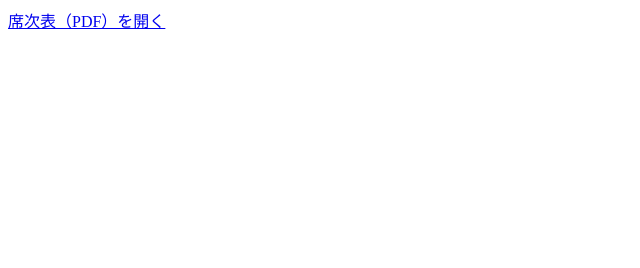
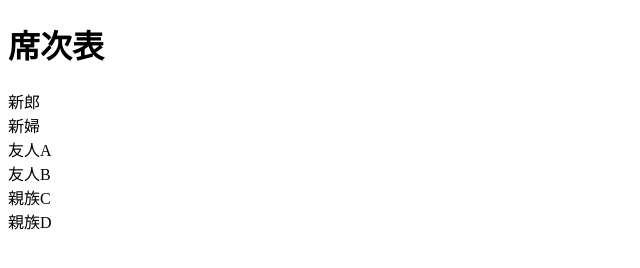
Before and after one commit to shota-natsumi/wedding-seating, a plain HTML site: page index.html in a window 1280 px wide. Shown: the whole page, without its empty margins (0-640 px from the left). Drawn offline with Linux system fonts and the light colour scheme.

Commit message:
index.html

```diff
--- a/index.html
+++ b/index.html
@@ -1,5 +1,20 @@
+<!DOCTYPE html>
 <html lang="ja">
-<a href="https://raw.githubusercontent.com/shota-natsumi/wedding-seating/main/seating-chart.pdf" target="_blank">
-    席次表（PDF）を開く
-</a>
+<head>
+    <meta charset="UTF-8">
+    <meta name="viewport" content="width=device-width, initial-scale=1.0">
+    <title>結婚式の席次表</title>
+    <link rel="stylesheet" href="style.css">
+</head>
+<body>
+    <h1>席次表</h1>
+    <div class="table">
+        <div class="seat">新郎</div>
+        <div class="seat">新婦</div>
+        <div class="seat">友人A</div>
+        <div class="seat">友人B</div>
+        <div class="seat">親族C</div>
+        <div class="seat">親族D</div>
+    </div>
+</body>
 </html>
```
